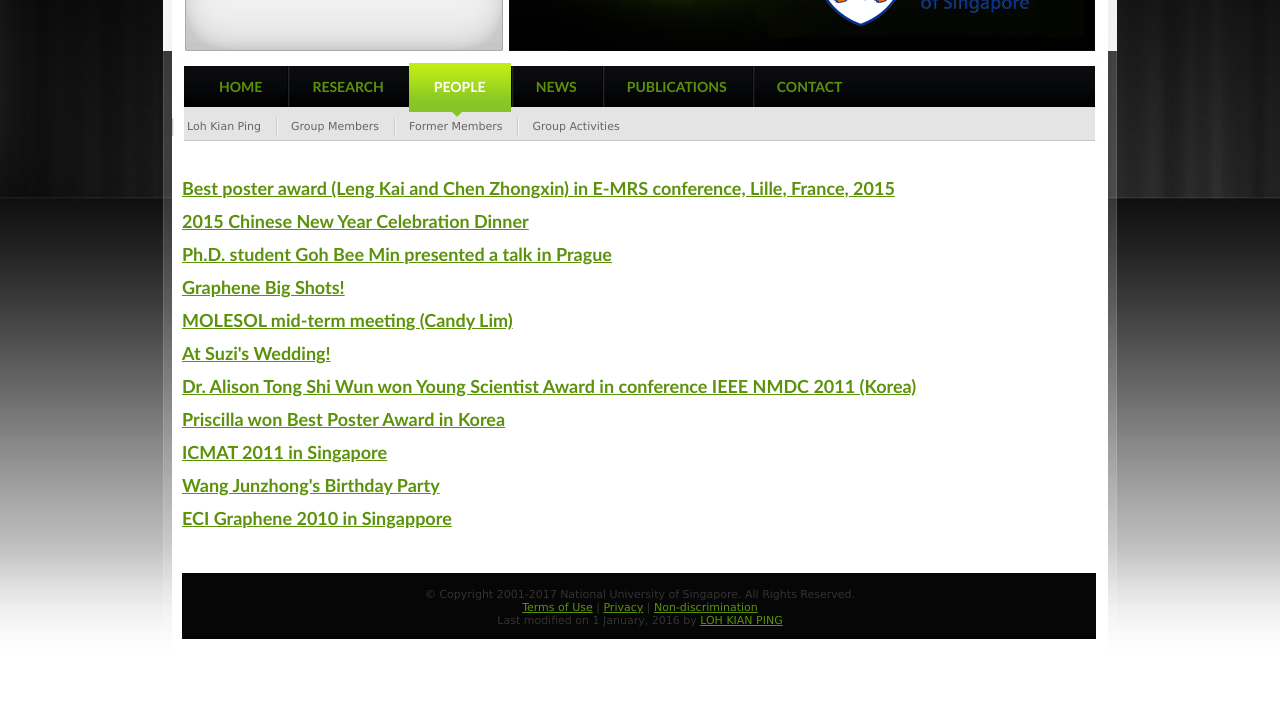
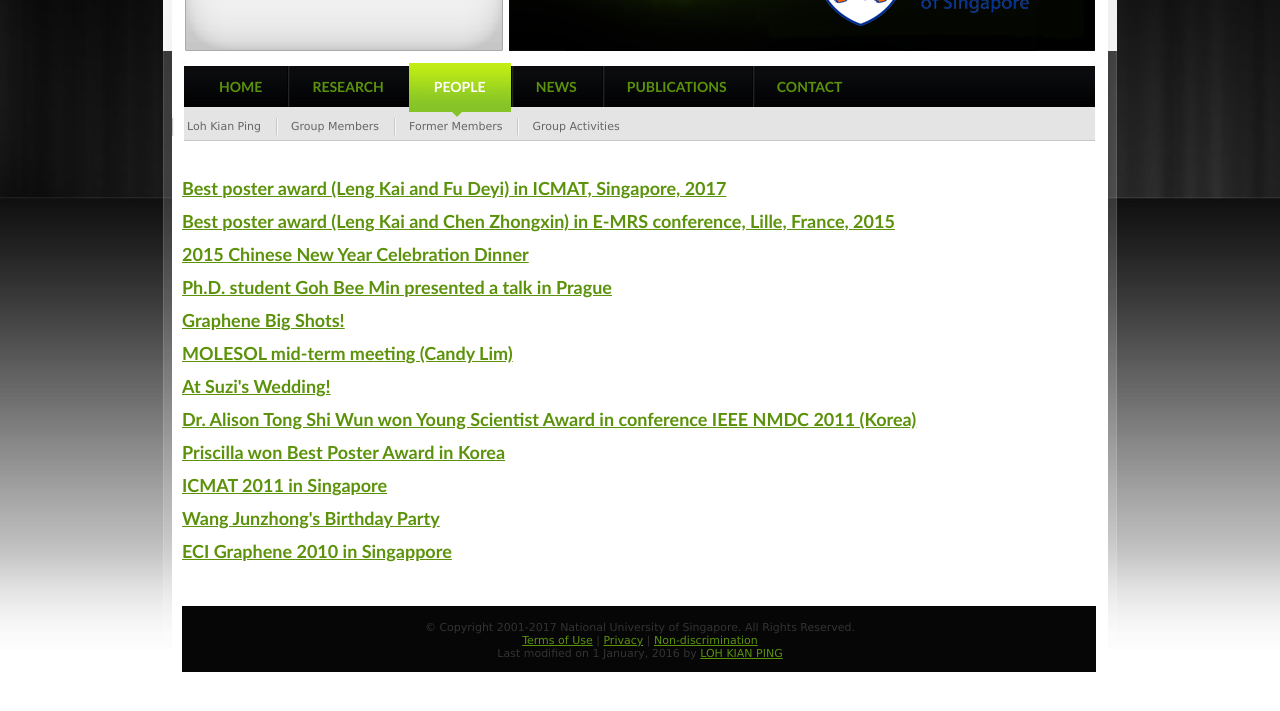
Before and after one commit to lohkpgroup/lohkpgroup.github.io, a plain HTML site: page member-groupactivities.html in a window 1280 px wide. Shown: the part 181-892 px from the top of the page. Before the commit the page ends 864 px from the top, so only its background shows below. Drawn offline with Linux system fonts and the light colour scheme.

Commit message:
Add files via upload

```diff
--- a/member-groupactivities.html
+++ b/member-groupactivities.html
@@ -70,6 +70,7 @@ function MM_preloadImages() { //v3.0
             </tr>
             <tr>
               <th colspan="2" scope="row"> <div align="left">
+                <h2><a href="member-groupactivities-2015emrs.htm">Best poster award (Leng Kai and Fu Deyi) in ICMAT, Singapore, 2017 </a></h2>
                 <h2><a href="member-groupactivities-2015emrs.htm">Best poster award (Leng Kai and Chen Zhongxin) in E-MRS conference, Lille, France, 2015 </a></h2>
                 <h2><a href="member-groupactivities-2015cny.htm">2015 Chinese New Year Celebration Dinner </a></h2>
                 <h2><a href="member-groupactivities-Beemin.htm">Ph.D. student Goh Bee Min presented a talk in Prague</a></h2>
```
